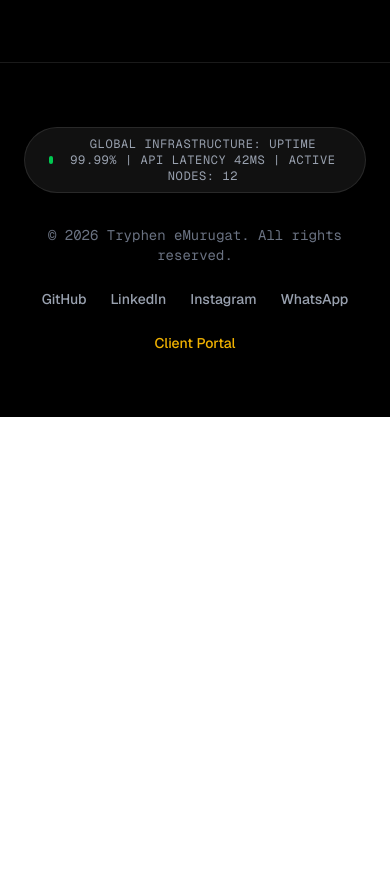
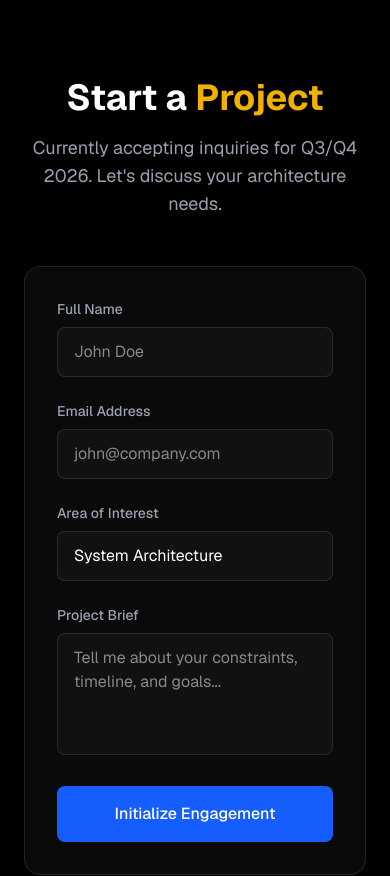
Before and after one commit to Mercy-Em-t/personal_enterprise, a Next.js app: page / in a window 390 px wide. Shown: the part 5900-6776 px from the top of the page. Before the commit the page ends 6317 px from the top, so only its background shows below. Built offline with nearby package versions, Linux system fonts and the light colour scheme.

Commit message:
feat: restore contact us form section

```diff
--- a/src/app/page.tsx
+++ b/src/app/page.tsx
@@ -7,6 +7,35 @@ export default function Home() {
   const [terminalHistory, setTerminalHistory] = useState([
     "Welcome to Tryphen Emurugat's interactive server. Type <span class='text-pink-500'>help</span> for a list of commands."
   ]);
+
+  // Contact Form State
+  const [formData, setFormData] = useState({ name: '', email: '', service: 'System Architecture', message: '' });
+  const [formStatus, setFormStatus] = useState<'idle' | 'submitting' | 'success' | 'error'>('idle');
+  const [formMessage, setFormMessage] = useState('');
+
+  const handleContactSubmit = async (e: React.FormEvent) => {
+    e.preventDefault();
+    setFormStatus('submitting');
+    try {
+      const res = await fetch('/api/inquiry', {
+        method: 'POST',
+        headers: { 'Content-Type': 'application/json' },
+        body: JSON.stringify(formData)
+      });
+      const data = await res.json();
+      if (res.ok) {
+        setFormStatus('success');
+        setFormMessage(data.message);
+        setFormData({ name: '', email: '', service: 'System Architecture', message: '' });
+      } else {
+        setFormStatus('error');
+        setFormMessage(data.error || 'Something went wrong.');
+      }
+    } catch (err) {
+      setFormStatus('error');
+      setFormMessage('Network error. Please try again.');
+    }
+  };
 
   const handleTerminalSubmit = (e: React.FormEvent) => {
     e.preventDefault();
@@ -226,7 +255,104 @@ export default function Home() {
 
       </main>
 
-      <footer className="py-16 text-center border-t border-white/10 relative z-10 bg-black mt-20">
+      {/* Contact Section */}
+      <section id="contact" className="py-24 relative z-10">
+        <div className="max-w-3xl mx-auto px-6">
+          <div className="text-center mb-12">
+            <h2 className="text-4xl md:text-5xl font-bold mb-4">Start a <span className="text-yellow-500">Project</span></h2>
+            <p className="text-gray-400 text-lg">Currently accepting inquiries for Q3/Q4 2026. Let's discuss your architecture needs.</p>
+          </div>
+
+          <div className="bg-[#0a0a0a] border border-white/10 rounded-2xl p-8 md:p-12 shadow-2xl">
+            {formStatus === 'success' ? (
+              <div className="text-center py-12 animate-in fade-in zoom-in duration-500">
+                <div className="w-16 h-16 bg-green-500/20 rounded-full flex items-center justify-center mx-auto mb-6">
+                  <span className="text-green-500 text-2xl">✓</span>
+                </div>
+                <h3 className="text-2xl font-bold mb-4 text-white">Inquiry Received</h3>
+                <p className="text-gray-400 mb-8">{formMessage}</p>
+                <button onClick={() => setFormStatus('idle')} className="text-yellow-500 hover:text-yellow-400 font-medium">
+                  Submit another inquiry
+                </button>
+              </div>
+            ) : (
+              <form onSubmit={handleContactSubmit} className="space-y-6">
+                <div className="grid grid-cols-1 md:grid-cols-2 gap-6">
+                  <div>
+                    <label className="block text-sm font-medium text-gray-400 mb-2">Full Name</label>
+                    <input
+                      type="text"
+                      required
+                      value={formData.name}
+                      onChange={(e) => setFormData({...formData, name: e.target.value})}
+                      className="w-full bg-[#111] border border-white/10 rounded-lg px-4 py-3 text-white focus:outline-none focus:border-yellow-500 transition-colors"
+                      placeholder="John Doe"
+                    />
+                  </div>
+                  <div>
+                    <label className="block text-sm font-medium text-gray-400 mb-2">Email Address</label>
+                    <input
+                      type="email"
+                      required
+                      value={formData.email}
+                      onChange={(e) => setFormData({...formData, email: e.target.value})}
+                      className="w-full bg-[#111] border border-white/10 rounded-lg px-4 py-3 text-white focus:outline-none focus:border-yellow-500 transition-colors"
+                      placeholder="john@company.com"
+                    />
+                  </div>
+                </div>
+
+                <div>
+                  <label className="block text-sm font-medium text-gray-400 mb-2">Area of Interest</label>
+                  <select
+                    value={formData.service}
+                    onChange={(e) => setFormData({...formData, service: e.target.value})}
+                    className="w-full bg-[#111] border border-white/10 rounded-lg px-4 py-3 text-white focus:outline-none focus:border-yellow-500 transition-colors appearance-none"
+                  >
+                    <option>System Architecture</option>
+                    <option>Automated E-Commerce Pipelines</option>
+                    <option>Enterprise AI Agents</option>
+                    <option>Security & Auditing</option>
+                  </select>
+                </div>
+
+                <div>
+                  <label className="block text-sm font-medium text-gray-400 mb-2">Project Brief</label>
+                  <textarea
+                    required
+                    rows={4}
+                    value={formData.message}
+                    onChange={(e) => setFormData({...formData, message: e.target.value})}
+                    className="w-full bg-[#111] border border-white/10 rounded-lg px-4 py-3 text-white focus:outline-none focus:border-yellow-500 transition-colors resize-none"
+                    placeholder="Tell me about your constraints, timeline, and goals..."
+                  ></textarea>
+                </div>
+
+                {formStatus === 'error' && (
+                  <div className="p-4 bg-red-500/10 border border-red-500/20 text-red-400 rounded-lg text-sm">
+                    {formMessage}
+                  </div>
+                )}
+
+                <button
+                  type="submit"
+                  disabled={formStatus === 'submitting'}
+                  className="w-full bg-blue-600 hover:bg-blue-700 disabled:opacity-50 text-white font-medium py-4 rounded-lg transition-colors flex justify-center items-center gap-2"
+                >
+                  {formStatus === 'submitting' ? (
+                    <>
+                      <span className="w-5 h-5 border-2 border-white/30 border-t-white rounded-full animate-spin"></span>
+                      Processing...
+                    </>
+                  ) : 'Initialize Engagement'}
+                </button>
+              </form>
+            )}
+          </div>
+        </div>
+      </section>
+
+      <footer className="py-16 text-center border-t border-white/10 relative z-10 bg-black mt-10">
         <div className="max-w-7xl mx-auto px-6">
             <div className="inline-flex items-center gap-3 bg-[#111] border border-white/10 px-6 py-2 rounded-full mb-8">
                 <span className="w-2 h-2 rounded-full bg-green-500"></span>
```
